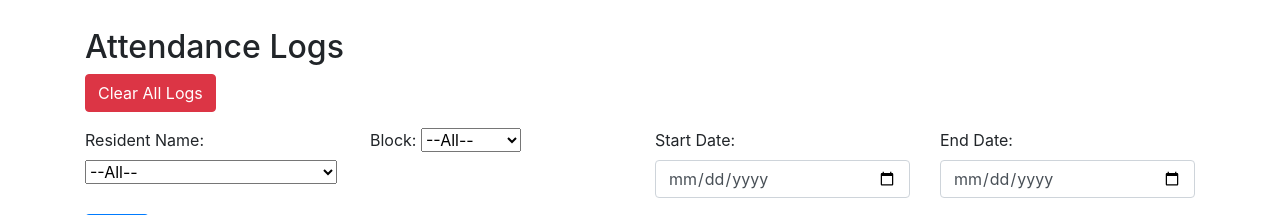
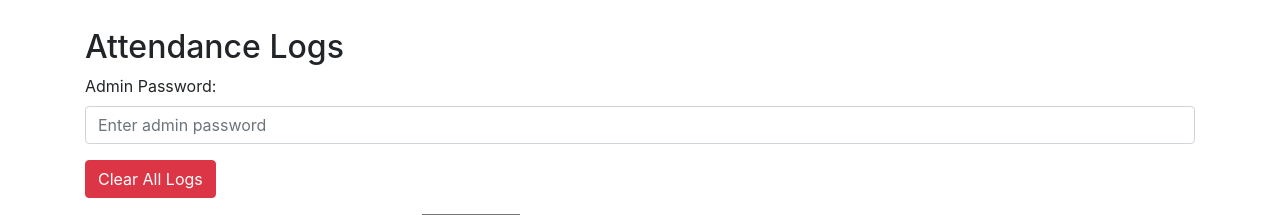
Before and after one commit to DrMGICU/attendance_tracker, a Flask app: page /logs in a window 1280 px wide. Shown: the part 56-271 px from the top of the page. Run offline with Flask 2, Linux system fonts and the light colour scheme; the visitor is signed in with stand-in values (Sample User, id 1); data that the repository does not hold is empty; some libraries are stand-ins or nearby versions.

Commit message:
Add admin password check for clear all logs

```diff
--- a/app.py
+++ b/app.py
@@ -4,6 +4,8 @@ from datetime import date
 import sqlite3
 import os
 from functools import wraps
+
+ADMIN_PASSWORD = 'delete123'
 
 app = Flask(__name__)
 app.secret_key = 'your_secret_key'
@@ -228,6 +230,13 @@ def delete_log(log_id):
 @app.route('/delete_all', methods=['POST'])
 @login_required
 def delete_all():
+    # Get the password entered by the user
+    entered_password = request.form.get('admin_password')
+    # Verify it against the admin password
+    if entered_password != ADMIN_PASSWORD:
+        flash("Incorrect admin password. Logs were not deleted.", "danger")
+        return redirect(url_for('view_logs'))
+
     conn = get_db_connection()
     conn.execute("DELETE FROM attendance_log")
     conn.commit()
--- a/templates/logs.html
+++ b/templates/logs.html
@@ -3,11 +3,16 @@
 {% block content %}
 <h2 class="mt-4">Attendance Logs</h2>
 
-<!-- Clear All Logs Button -->
+<!-- Clear All Logs Button with Admin Password -->
 <form action="{{ url_for('delete_all') }}" method="POST" onsubmit="return confirm('Are you sure you want to delete all logs? This cannot be undone.');">
+  <div class="mb-3">
+    <label for="admin_password" class="form-label">Admin Password:</label>
+    <input type="password" class="form-control" id="admin_password" name="admin_password" placeholder="Enter admin password" required>
+  </div>
   <button type="submit" class="btn btn-danger mb-3">Clear All Logs</button>
 </form>
 
+<!-- The rest of your logs.html content (filter form and logs table) -->
 <!-- Filter Form -->
 <form method="get" class="mb-4">
   <div class="row g-3">
```
